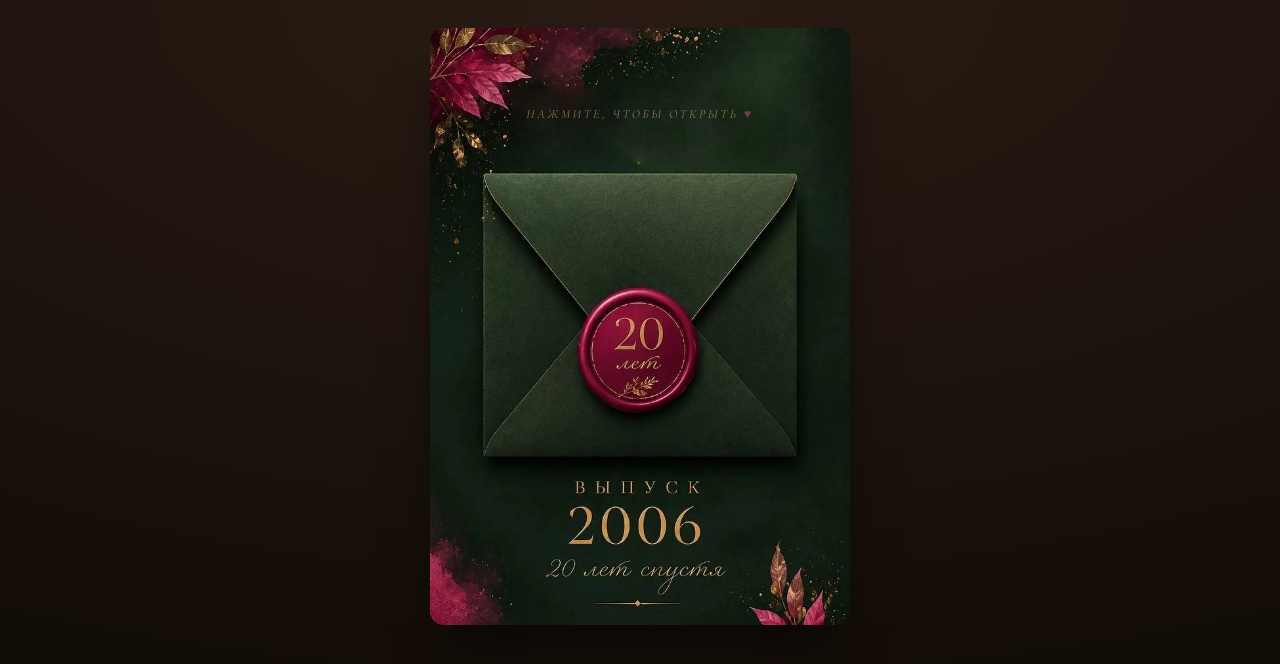
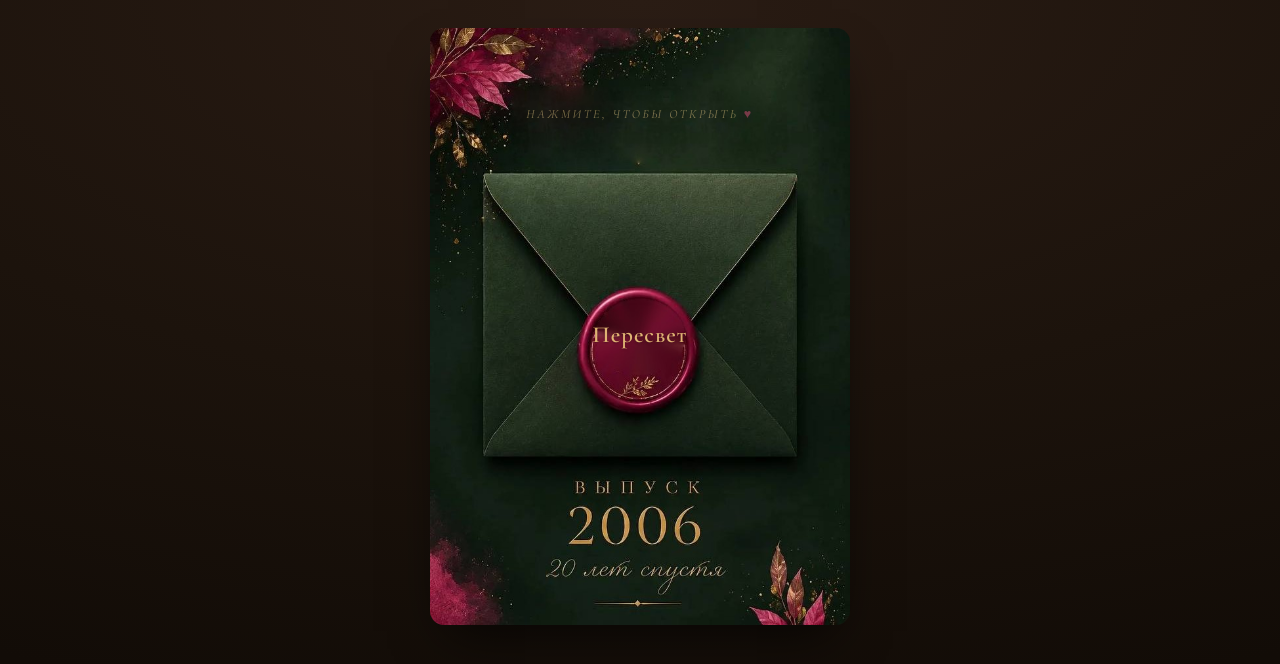
Before and after one commit to Barambu4a/vypusk2006, a plain HTML site: page final.html in a window 1280 px wide. Drawn offline with Linux system fonts and the light colour scheme.

Commit message:
Печать «Пересвет» на конверте
Co-Authored-By: Claude Fable 5 <noreply@anthropic.com>

```diff
--- a/final.html
+++ b/final.html
@@ -17,7 +17,7 @@
 
   /* ===== ОБЛОЖКА ===== */
   .cover{position:relative;width:100%;aspect-ratio:640/910;border-radius:14px;overflow:hidden;cursor:pointer;
-         background:url('img/design/cover3.jpg') center/cover no-repeat;
+         background:url('img/design/cover4.jpg') center/cover no-repeat;
          box-shadow:0 24px 50px -18px rgba(0,0,0,.75);transition:transform .4s ease}
   .cover:active{transform:scale(.99)}
   .c-hint{position:absolute;left:0;right:0;top:13%;text-align:center;
@@ -25,6 +25,11 @@
           font-size:12.5px;color:var(--gold-soft);animation:breathe 2.6s ease-in-out infinite;pointer-events:none}
   .c-hint .hrt{color:#c94d72}
   @keyframes breathe{0%,100%{opacity:.5}50%{opacity:1}}
+  .seal-txt{position:absolute;left:50%;top:51.4%;transform:translate(-50%,-50%);
+    font-family:'Cormorant Garamond',serif;font-weight:600;
+    font-size:min(23px,calc((100vw - 28px) * 0.0545));
+    color:#dfb473;letter-spacing:1px;pointer-events:none;
+    text-shadow:0 1px 2px rgba(60,10,25,.55)}
 
   /* ===== ПИСЬМО ===== */
   .letter-wrap{position:relative;z-index:5;max-height:0;opacity:0;overflow:hidden;transform:translateY(60px);
@@ -173,6 +178,7 @@
 
   <div class="cover" id="cover" role="button" tabindex="0" aria-label="Открыть приглашение">
     <div class="c-hint">нажмите, чтобы открыть <span class="hrt">♥</span></div>
+    <div class="seal-txt">Пересвет</div>
   </div>
 
 </div>
```
Also changed, not shown: img/design/cover4.jpg (added).
